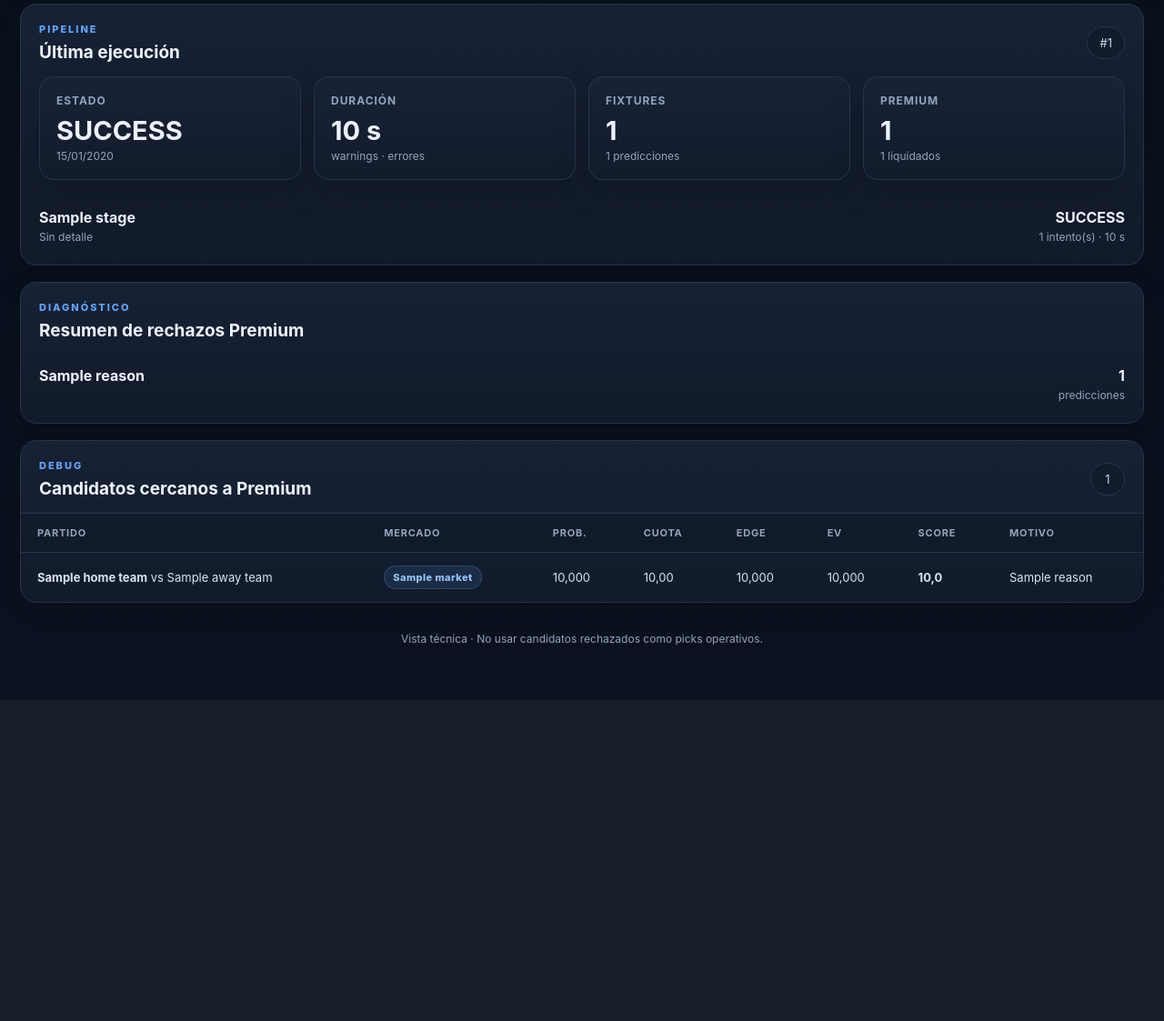
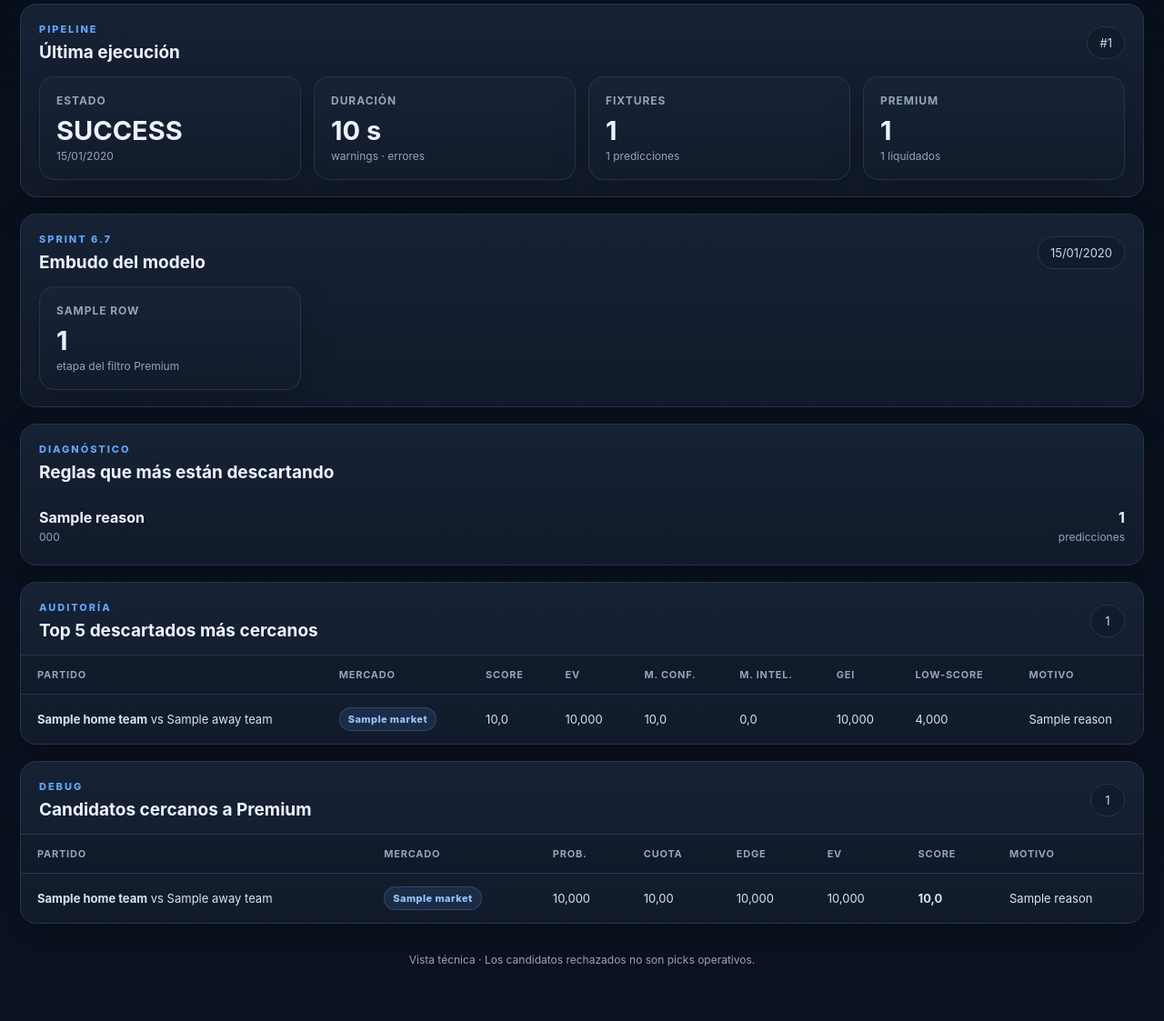
Before and after one commit to eliasfn05-cmd/football-value-engine, a Django app: template dashboard/templates/dashboard/developer.html in a window 1280 px wide. Shown: the part 137-1260 px from the top of the page at 91% size. Before the commit the page ends 907 px from the top, so only its background shows below. Run offline with Django 5.2, Linux system fonts and the light colour scheme; the template is opened without the code that fills it: most values are stand-ins (such as "Sample title", 1, 10 or a date in 2020).

Commit message:
feat(sprint6.7): render premium funnel diagnostics

```diff
--- a/dashboard/templates/dashboard/developer.html
+++ b/dashboard/templates/dashboard/developer.html
@@ -27,21 +27,42 @@
         <article class="metric-card"><span>Fixtures</span><strong>{{ pipeline.fixtures_count }}</strong><small>{{ pipeline.predictions_count }} predicciones</small></article>
         <article class="metric-card"><span>Premium</span><strong>{{ pipeline.premium_count }}</strong><small>{{ pipeline.settled_count }} liquidados</small></article>
       </div>
-      <div class="mini-list">
-        {% for stage in pipeline.stages %}
-        <div class="mini-row"><div><strong>{{ stage.name }}</strong><small>{{ stage.message|default:"Sin detalle" }}</small></div><div class="right"><strong>{{ stage.status }}</strong><small>{{ stage.attempt_count }} intento(s) · {{ stage.duration_seconds }} s</small></div></div>
-        {% endfor %}
-      </div>
     </section>
     {% endif %}
 
     <section class="panel">
-      <div class="panel-head"><div><p class="eyebrow">DIAGNÓSTICO</p><h2>Resumen de rechazos Premium</h2></div></div>
+      <div class="panel-head"><div><p class="eyebrow">SPRINT 6.7</p><h2>Embudo del modelo</h2></div><span class="count-badge">{{ model_diagnostics.target_date|date:"d/m/Y" }}</span></div>
+      <div class="metrics-grid developer-metrics">
+        {% for row in model_diagnostics.funnel %}
+        <article class="metric-card"><span>{{ row.label }}</span><strong>{{ row.count }}</strong><small>etapa del filtro Premium</small></article>
+        {% endfor %}
+      </div>
+    </section>
+
+    <section class="panel">
+      <div class="panel-head"><div><p class="eyebrow">DIAGNÓSTICO</p><h2>Reglas que más están descartando</h2></div></div>
       <div class="mini-list">
-        {% for row in rejection_summary %}
-        <div class="mini-row"><div><strong>{{ row.reason }}</strong></div><div class="right"><strong>{{ row.count }}</strong><small>predicciones</small></div></div>
+        {% for row in model_diagnostics.rejection_summary %}
+        <div class="mini-row"><div><strong>{{ row.reason }}</strong><small>{{ row.code }}</small></div><div class="right"><strong>{{ row.count }}</strong><small>predicciones</small></div></div>
         {% empty %}<p class="empty">No hay rechazos futuros para diagnosticar.</p>{% endfor %}
       </div>
+    </section>
+
+    <section class="panel">
+      <div class="panel-head"><div><p class="eyebrow">AUDITORÍA</p><h2>Top 5 descartados más cercanos</h2></div><span class="count-badge">{{ model_diagnostics.top_rejected|length }}</span></div>
+      <div class="table-wrap"><table><thead><tr><th>Partido</th><th>Mercado</th><th>Score</th><th>EV</th><th>M. Conf.</th><th>M. Intel.</th><th>GEI</th><th>Low-score</th><th>Motivo</th></tr></thead><tbody>
+        {% for row in model_diagnostics.top_rejected %}<tr>
+          <td><strong>{{ row.prediction.fixture.home_team.name }}</strong> vs {{ row.prediction.fixture.away_team.name }}</td>
+          <td><span class="market-pill">{{ row.prediction.market }}</span></td>
+          <td>{{ row.prediction.score|floatformat:1 }}</td>
+          <td>{% if row.prediction.expected_value != None %}{{ row.prediction.expected_value|floatformat:3 }}{% else %}—{% endif %}</td>
+          <td>{% if row.market_confidence != None %}{{ row.market_confidence|floatformat:1 }}{% else %}—{% endif %}</td>
+          <td>{% if row.market_intelligence != None %}{{ row.market_intelligence|floatformat:1 }}{% else %}—{% endif %}</td>
+          <td>{% if row.gei != None %}{{ row.gei|floatformat:3 }}{% else %}—{% endif %}</td>
+          <td>{% if row.low_score_rate != None %}{{ row.low_score_rate|floatformat:3 }}{% else %}—{% endif %}</td>
+          <td>{{ row.reason }}{% if row.in_high_recall_pool %} · High Recall{% endif %}</td>
+        </tr>{% empty %}<tr><td colspan="9" class="empty">No hay candidatos descartados para auditar.</td></tr>{% endfor %}
+      </tbody></table></div>
     </section>
 
     <section class="panel">
@@ -49,7 +70,7 @@
       <div class="table-wrap"><table><thead><tr><th>Partido</th><th>Mercado</th><th>Prob.</th><th>Cuota</th><th>Edge</th><th>EV</th><th>Score</th><th>Motivo</th></tr></thead><tbody>{% for row in near_premium %}<tr><td><strong>{{ row.prediction.fixture.home_team.name }}</strong> vs {{ row.prediction.fixture.away_team.name }}</td><td><span class="market-pill">{{ row.prediction.market }}</span></td><td>{{ row.prediction.probability|floatformat:3 }}</td><td>{% if row.prediction.market_odds %}{{ row.prediction.market_odds|floatformat:2 }}{% else %}—{% endif %}</td><td>{% if row.prediction.edge != None %}{{ row.prediction.edge|floatformat:3 }}{% else %}—{% endif %}</td><td>{% if row.prediction.expected_value != None %}{{ row.prediction.expected_value|floatformat:3 }}{% else %}—{% endif %}</td><td><strong>{{ row.prediction.score|floatformat:1 }}</strong></td><td>{{ row.reason }}</td></tr>{% empty %}<tr><td colspan="8" class="empty">No hay candidatos futuros para diagnosticar.</td></tr>{% endfor %}</tbody></table></div>
     </section>
 
-    <footer>Vista técnica · No usar candidatos rechazados como picks operativos.</footer>
+    <footer>Vista técnica · Los candidatos rechazados no son picks operativos.</footer>
   </main>
 </body>
 </html>
```
